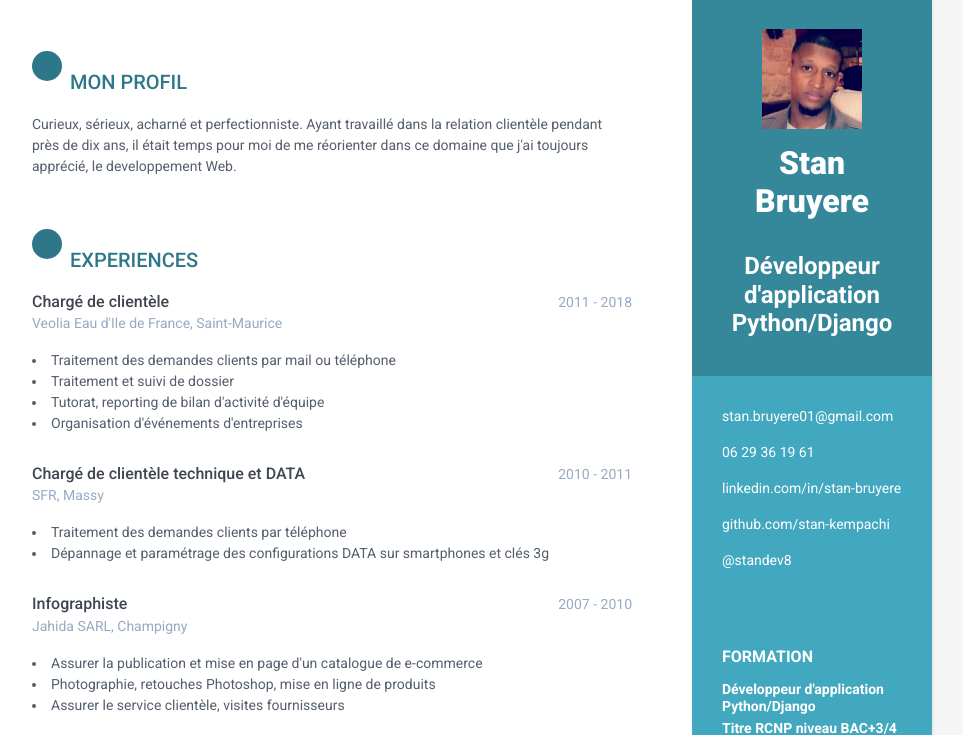
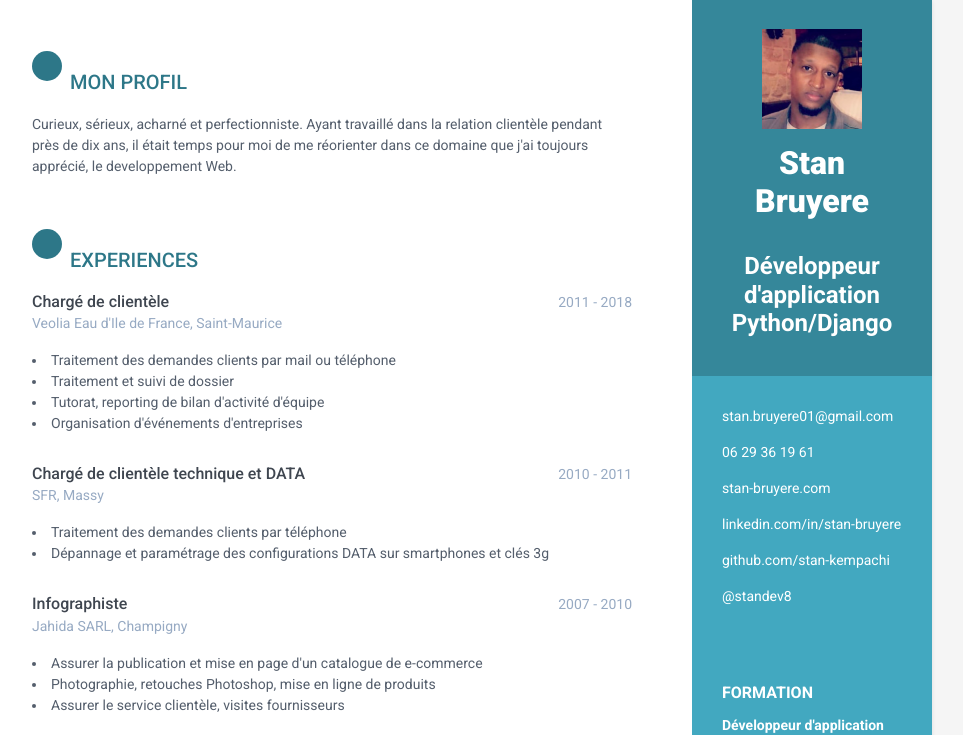
Before and after one commit to stan-kempachi/CV, a Flask app: page / in a window 1280 px wide. Shown: the part 31-766 px from the top of the page, without its empty margins (188-1151 px from the left). Run offline with Flask 2, Linux system fonts and the light colour scheme; some libraries are stand-ins or nearby versions.

Commit message:
add website link

```diff
--- a/CV/templates/index.html
+++ b/CV/templates/index.html
@@ -7,8 +7,7 @@
     <meta charset="utf-8">
     <meta http-equiv="X-UA-Compatible" content="IE=edge">
     <meta name="viewport" content="width=device-width, initial-scale=1.0">
-    <meta name="description" content="Responsive HTML5 Resume/CV Template for Developers">
-    <meta name="author" content="Xiaoying Riley at 3rd Wave Media">
+    <meta name="description" content="CV en ligne Stan Bruyere">
     <link rel="shortcut icon" href="favicon.png">
     <!-- Google Font -->
     <link href='https://fonts.googleapis.com/css?family=Roboto:400,500,400italic,300italic,300,500italic,700,700italic,900,900italic' rel='stylesheet' type='text/css'>
@@ -33,7 +32,7 @@
                 <ul class="list-unstyled contact-list">
                     <li class="email"><i class="fas fa-envelope"></i><a href="mailto: stan.bruyere01@gmail.com">stan.bruyere01@gmail.com</a></li>
                     <li class="phone"><i class="fas fa-phone"></i><a href="tel:0629361961">06 29 36 19 61</a></li>
-<!--                    <li class="website"><i class="fas fa-globe"></i><a href="https://themes.3rdwavemedia.com/bootstrap-templates/resume/orbit-free-resume-cv-bootstrap-theme-for-developers/" target="_blank">portfoliosite.com</a></li>-->
+                    <li class="website"><i class="fas fa-globe"></i><a href="http://www.stan-bruyere.com/" target="_blank">stan-bruyere.com</a></li>
                     <li class="linkedin"><i class="fab fa-linkedin-in"></i><a href="https://linkedin.com/in/stan-bruyere" target="_blank">linkedin.com/in/stan-bruyere</a></li>
                     <li class="github"><i class="fab fa-github"></i><a href="https://github.com/stan-kempachi" target="_blank">github.com/stan-kempachi</a></li>
                     <li class="twitter"><i class="fab fa-twitter"></i><a href="https://twitter.com/standev8" target="_blank">@standev8</a></li>
```
